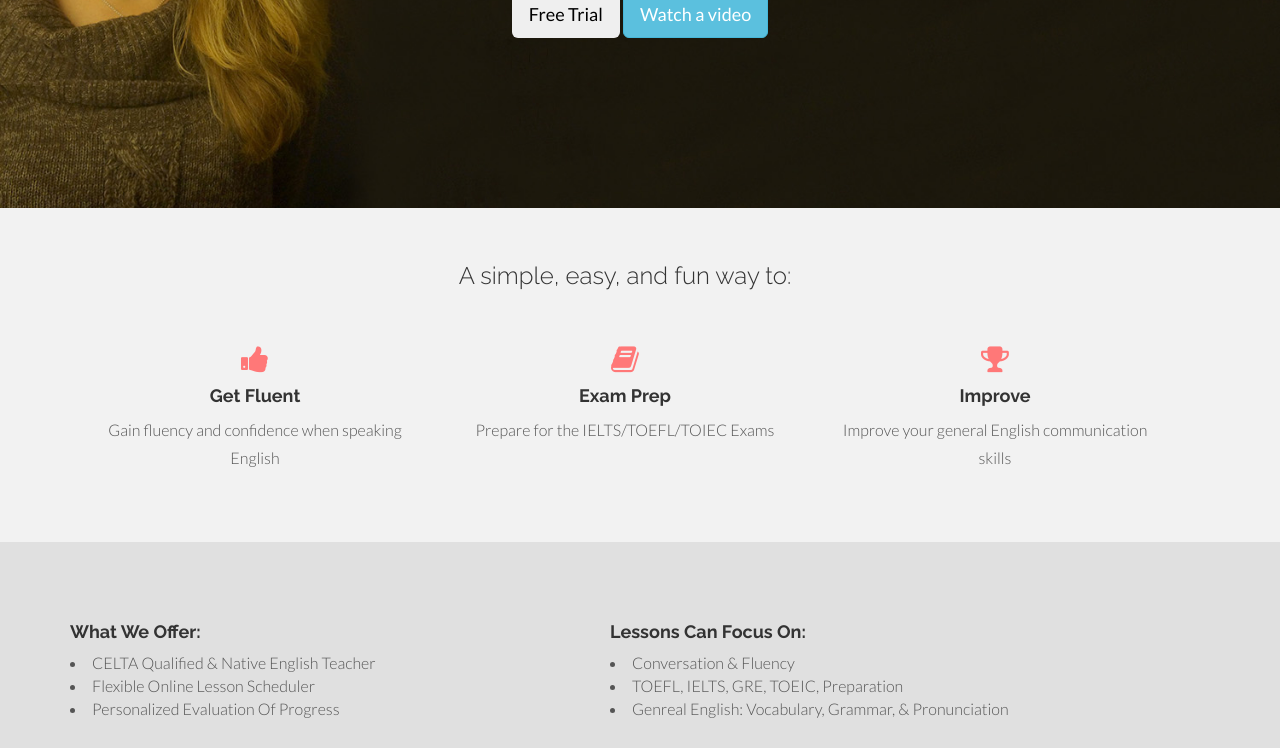
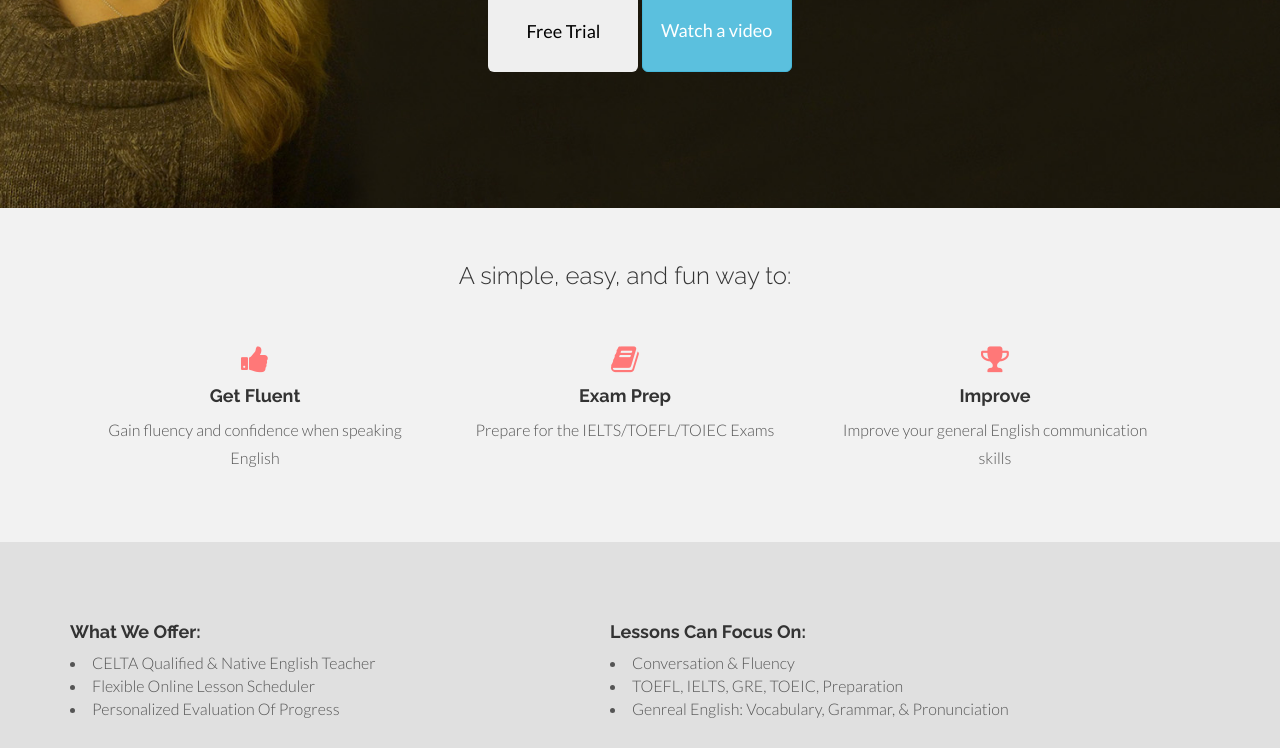
Before and after one commit to Neeema/english-prep-online, a website: page src/index.html in a window 1280 px wide. Shown: the part 352-1100 px from the top of the page. Drawn offline with nearby package versions, Linux system fonts and the light colour scheme.

Commit message:
Button Sizes Changed.

```diff
--- a/src/index.html
+++ b/src/index.html
@@ -56,8 +56,8 @@
       <div class="row centered">
         <div class="col-lg-8 col-lg-offset-2">
           <h1>Hi! I offer English lessons on <b>Skype!</b></h1>
-          <button type="button" class="btn btn-lg">Free Trial</button>
-          <a href="#" class="btn btn-info btn-lg" data-toggle="modal" data-target="#videoModal" data-theVideo="http://www.youtube.com/embed/CZWFOpUldFw">Watch a video</a>
+          <button type="button" class="btn btn-lg" style="width:150px;height:80px;">Free Trial</button>
+          <a href="#" class="btn btn-info btn-lg" style="width:150px;height:80px;line-height: 55px;" data-toggle="modal" data-target="#videoModal" data-theVideo="http://www.youtube.com/embed/CZWFOpUldFw">Watch a video</a>
         </div>
       </div><!-- row -->
     </div><!-- container -->
```
